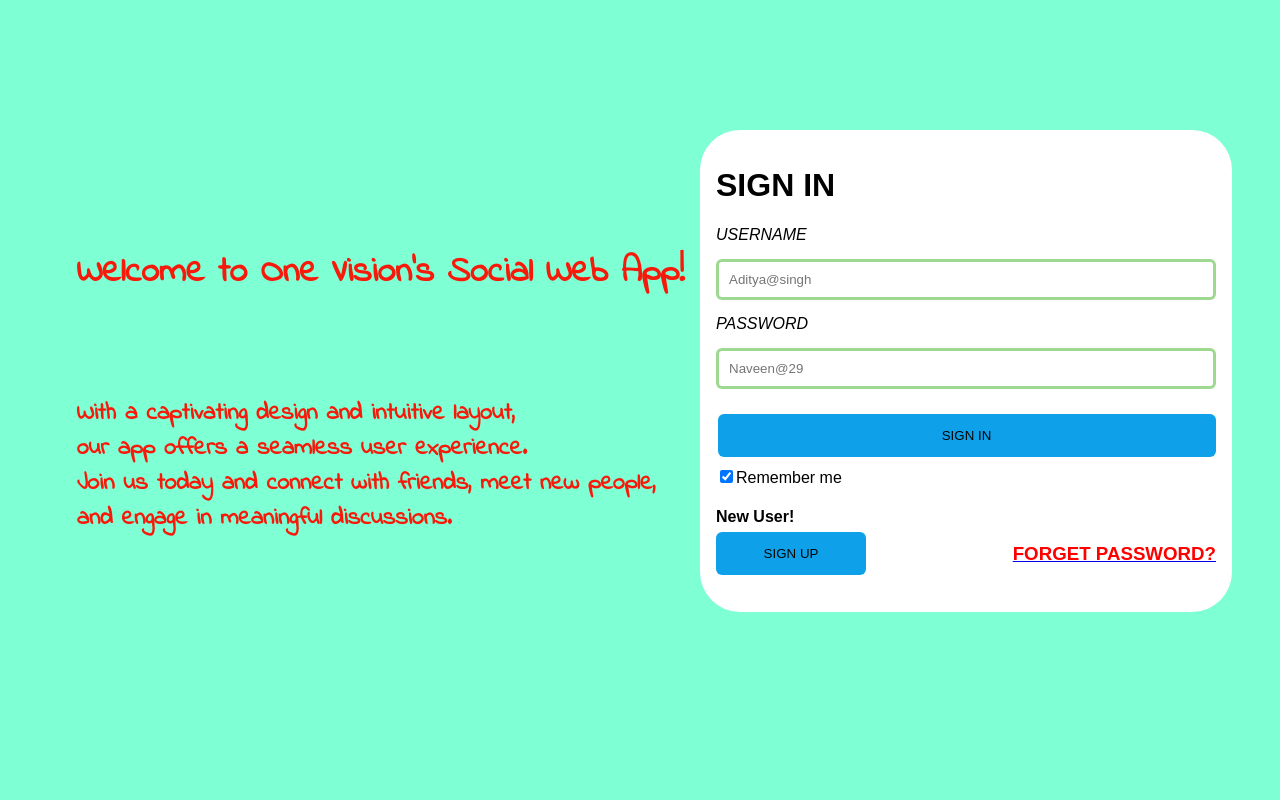
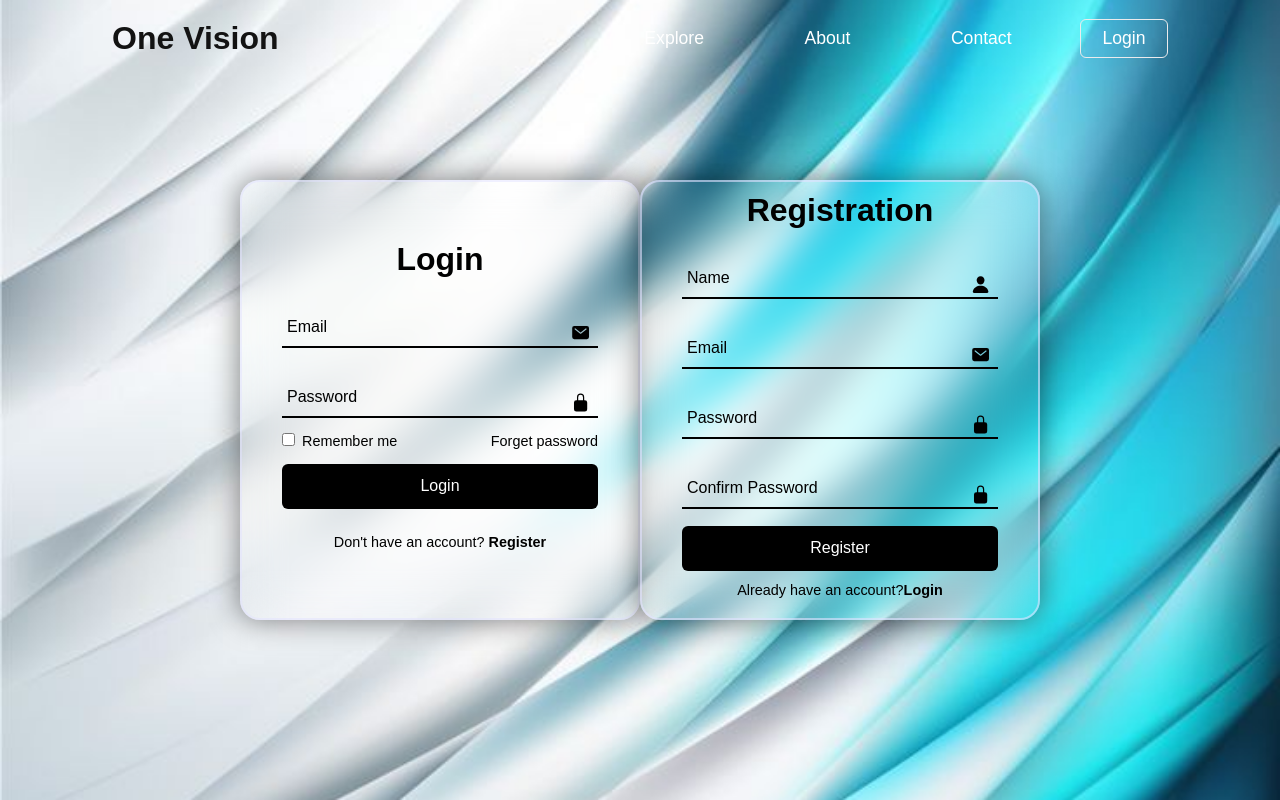
Before and after one commit to adityaIIITR2062/beSocial, a plain HTML site: page index.html in a window 1280 px wide. Drawn offline with nearby package versions, Linux system fonts and the light colour scheme.

Commit message:
3
Naveen do the rest work in this page

```diff
--- a/index.html
+++ b/index.html
@@ -1,44 +1,91 @@
 <!DOCTYPE html>
 <html lang="en">
-
 <head>
     <meta charset="UTF-8">
+    <meta http-equiv=”X-UA-Compatible” content=”IE=edge”>
     <meta name="viewport" content="width=device-width, initial-scale=1.0">
-  <title>social web App</title>
+    <title>loginpage</title>
     <link rel="stylesheet" href="style.css">
-  <link rel="preconnect" href="https://fonts.googleapis.com">
-  <link rel="preconnect" href="https://fonts.gstatic.com" crossorigin>
-  <link href="https://fonts.googleapis.com/css2?family=Indie+Flower&display=swap" rel="stylesheet">
+
 </head>
+<body>
 
-<body>
-  <!-- <div class="container"> -->
-    <form class="container">
-      <h1 class="sign">SIGN IN</h1>
-      <label><i>USERNAME</i></label>
-      <input type="text" placeholder="Aditya@singh" name="uname" required>
-      <label><i>PASSWORD</i></label>
-      <input type="password" placeholder="Naveen@29" name="psw" required>
-      <button style="width: 498px; margin-left:.3%;" type="submit">SIGN IN</button><br>
-      <input type="checkbox" checked="checked">Remember me
-      <div>
-        <span class="psw"> <a href="index2.html">
-            <H3 style="color: red;">FORGET PASSWORD?</H3>
-          </a></span>
-        <H4 class="newuser">New User!</H4>
-        <div class="signbtn">
-          <a href="index1.html">
-            <H3 class="signupbotton"> <button type="button">SIGN UP</button></H3>
-          </a>
+    <header>
+        <h2 class="logo">One Vision</h2>
+        <nav class="navigation">
+            <a href="#">Explore</a>
+            <a href="#">About</a>
+            <a href="#">Contact</a>
+            <button class="loginbtn">Login</button>
+        </nav>
+    </header>
+    <div class="form">
+        <div class="form-box login">
+            <h2>Login</h2>
+            <form action="#">
+                <div class="input-box">
+                    <span class="icon"><ion-icon
+                    name="mail"></ion-icon></span>
+                    <input type="email" required>
+                    <label>Email</label>
+                </div>
+                <div class="input-box">
+                    <span class="icon"><ion-icon
+                    name="lock-closed"></ion-icon></span>
+                    <input type="password" required>
+                    <label>Password</label>
+                </div>
+                <div class="remember-forget">
+                    <label><input type="checkbox">
+                    Remember me</label>
+                    <a href="#">Forget password</a>
+                </div>
+                <button type="submit" class="btn">Login</button>
+                <div class="login-register">
+                    <p>Don't have an account? <a href="#" class="register-link">Register</a> </p>
+                </div>
+            </form>
         </div>
     </div>
-  <!-- </div> -->
+
+    <div class="rform">
+        <div class="form-box registration">
+            <h2>Registration</h2>
+            <form action="#">
+                <div class="input-box">
+                    <span class="icon">
+                    <ion-icon name="person">
+                    </ion-icon></span>
+                    <input type="name" required>
+                    <label>Name</label>
+                </div>
+                <div class="input-box">
+                    <span class="icon"><ion-icon
+                    name="mail"></ion-icon></span>
+                    <input type="email" required>
+                    <label>Email</label>
+                </div>
+                <div class="input-box">
+                    <span class="icon"><ion-icon
+                    name="lock-closed"></ion-icon></span>
+                    <input type="password" required>
+                    <label>Password</label>
+                </div>
+                <div class="input-box">
+                    <span class="icon"><ion-icon
+                    name="lock-closed"></ion-icon></span>
+                    <input type="password" required>
+                    <label>Confirm Password</label>
+                </div>
+                <button type="submit" class="rbtn">Register</button>
+                <div class="login-already">
+                    <p>Already have an account?<a href="#" class="Login">Login</a> </p>
+                </div>
             </form>
-  <div class="description">
-    <h2> Welcome to One Vision's Social Web App! </h2><br>
-    <h4> With a captivating design and intuitive layout, <br> our app offers a seamless user experience.<br>
-      Join us today and connect with friends, meet new people,<br> and engage in meaningful discussions. </h4>
         </div>
+    </div>
+
+    <script type="module" src="https://unpkg.com/ionicons@7.1.0/dist/ionicons/ionicons.esm.js"></script>
+    <script nomodule src="https://unpkg.com/ionicons@7.1.0/dist/ionicons/ionicons.js"></script>
 </body>
-
 </html>
--- a/style.css
+++ b/style.css
@@ -1,98 +1,241 @@
+* {
+    margin: 0;
+    padding: 0;
+    box-sizing: border-box;
+    font-family: sans-serif;
+}
 body {
-   margin: 130px 50px 0px 700px;
-   font-family: Arial, sans-serif;
-   background-color: aquamarine;
+    display: flex;
+    justify-content: center;
+    align-items: center;
+    min-height: 100vh;
+    background: url('imgback.jpg');
+    background-size: cover;
+    background-position: center;
+}
+header {
+    position: fixed;
+    top: 0;
+    left: 0;
+    width: 100%;
+    padding: 1.2rem 7rem;
+    display: flex;
+    justify-content: space-between;
+    align-items: center;
+    z-index: 99;
+}
+.logo {
+    font-size: 2em;
+    color: rgb(19, 19, 19);
+    user-select: none;
+}
+.navigation a {
+    position: relative;
+    font-size: 1.1em;
+    color:white;
+    text-decoration:none;
+    font-weight: 500;
+    margin-left: 6rem;
+}
+.navigation a::after {
+    content: '';
+    position: absolute;
+    left: 0;
+    bottom: -6px;
+    width: 100%;
+    height: 3px;
+    background:white;
+    border-radius: 5px;
+    transform-origin: right;
+    transform: scale(0);
+    transition: transform .5s;
+}
+.navigation a:hover::after {
+    transform-origin: left;
+    transform: scale(1);
+}
+
+.navigation .loginbtn {
+    width: 5.5rem;
+    height: 2.4rem;
+    background: transparent;
+    border: 0.1em solid rgb(235, 235, 237);
+    outline: none;
+    border-radius: 6px;
+    cursor: pointer;
+    font-size: 1.1em;
+    color: white;
+    font-weight: 500;
+    margin-left: 4rem;
+    transition: .5s;
+}
+.navigation .loginbtn:hover {
+    background: rgb(211, 211, 235);
+    color: rgb(0, 0, 0);
+}
+.form {
+    position: relative;
+    width: 400px;
+    height: 440px;
+    background: transparent;
+    border: 2px solid rgba(225, 225, 255, 0.5);
+    border-radius: 20px;
+    backdrop-filter: blur(20px);
+    box-shadow: 0 0 30px rgba(0, 0, 0, 0.5);
+    display: flex;
+    justify-content: center;
+    align-items: center;
+}
+.form .form-box {
+    width: 100%;
+    padding: 40px;
+}
+.form-box h2 {
+    font-size: 2em;
+    color: black;
+    text-align: center;
+}
+.rform {
+    position: relative;
+    width: 400px;
+    height: 440px;
+    background: transparent;
+    border: 2px solid rgba(225, 225, 255, 0.604);
+    border-radius: 20px;
+    backdrop-filter: blur(20px);
+    box-shadow: 0 0 30px rgba(0, 0, 0, 0.5);
+    display: flex;
+    justify-content: center;
+    align-items: center;
+}
+.rform .form-box {
+    width: 100%;
+    padding: 40px;
+}
+.rform-box h2 {
+    font-size: 2em;
+    color: black;
+    text-align: center;
+}
+.input-box {
+    position: relative;
+    width: 100%;
+    height: 40px;
+    border-bottom: 2px solid black;
+    margin: 30px 0;
+}
+.input-box label {
+    position: absolute;
+    top: 50%;
+    left: 5px;
+    transform: translateY(-50%);
+    font-size: 1em;
+    pointer-events: none;
+    transition: 0.4s;
+}
+.input-box input:focus~label,
+.input-box input:valid~label {
+    top: -5px;
+}
+
+.input-box input {
+    width: 100%;
+    height: 100%;
+    background: transparent;
+    border: none;
+    outline: none;
+    font-size: 1em;
+    color: black;
+    font-weight: 600;
+    padding: 0 35px 0 5px;
 
 }
-.container {
-  width: 500px;
-  height: 450px;
-  margin: 0 auto;
-  background-color: #ffffff;
-  border-radius: 40px;
-  -webkit-border-radius: 40px;
-  -moz-border-radius: 40px;
-  -ms-border-radius: 40px;
-  -o-border-radius: 40px;
-  padding-top:20px;
-  padding: 16px;
+.input-box .icon {
+    position: absolute;
+    right: 8px;
+    font-size: 1.2em;
+    color: black;
+    line-height: 57px;
 }
-
-  h1 {
-    text-align: left;
+.remember-forget {
+    font-size: .9em;
+    color: black;
+    font-weight: 500;
+    margin: -15px 0 15px;
+    display: flex;
+    justify-content: space-between;
 }
-  input[type=text], input[type=password] {
+.remember-forget label input {
+    accent-color: black;
+    margin-right: 3px;
+}
+.remember-forget a {
+    color: black;
+    text-decoration: none;
+}
+.remember-forget a:hover {
+    text-decoration: underline;
+}
+.btn {
     width: 100%;
-    padding: 10px 10px;
-    margin: 15px 0;
-    display: inline-block;
-    border: 3px solid hwb(108 7% 33% / 0.464);;
-    box-sizing: border-box;
+    height: 45px;
+    background: black;
+    border: none;
+    outline: none;
     border-radius: 6px;
-    -webkit-border-radius: 6PX;
-    -moz-border-radius: 6PX;
-    -ms-border-radius: 6PX;
-    -o-border-radius: 6PX;
+    cursor: pointer;
+    font-size: 1em;
+    color: white;
+    font-weight: 500;
 }
-  button {
-    background-color: rgb(14, 161, 234);
+.btn:hover {
+    background-color: rgb(0, 0, 0);
+    color: rgb(226, 210, 210);
+}
+.rbtn {
+    width: 100%;
+    height: 45px;
+    background: black;
+    border: none;
+    outline: none;
     border-radius: 6px;
-    color: rgb(6, 6, 6);
-    padding: 14px 20px;
-    margin: 10px 0;
-    border: rgba(229, 104, 14, 0.595);
     cursor: pointer;
-    width: 100%;
-    -webkit-border-radius: 6PX;
-    -moz-border-radius: 6PX;
-    -ms-border-radius: 6PX;
-    -o-border-radius: 6PX;
+    font-size: 1em;
+    margin: -1em 0 -1.1em 0;
+    color: white;
+    font-weight: 500;
 }
-  button:hover {
-    opacity: 0.6;
+.rbtn:hover {
+    background-color: rgb(0, 0, 0);
+    color: rgb(227, 215, 215);
 }
-  span.psw {
-    float: right;
-    padding-top: 16px;
+.login-register {
+    font-size: .9em;
+    color: black;
+    text-align: center;
+    font-weight: 500;
+    margin: 25px 0 10px;
 }
-  @media screen and (max-width: 300px) {
-    span.psw {
-       display: block;
-       float: none;
+.login-register p a {
+    color: black;
+    text-decoration: none;
+    font-weight: 600;
 }
+.login-register p a:hover {
+    text-decoration: underline;
 }
-  .signupbotton {
-    cursor: pointer;
-    margin-top: -13px;
-    width: 150px;
-    height: auto;
+.login-already {
+    font-size: .9em;
+    color: black;
+    text-align: center;
+    font-weight: 500;
+    margin: 25px 0 10px;
 }
-  .newuser {
-  margin-bottom: 9px;
+.login-already p a {
+    color: black;
+    text-decoration: none;
+    font-weight: 600;
 }
-  .signbtn {
-    text-align: left;
+.login-already p a:hover {
+    text-decoration: underline;
 }
-  .backbtn {
-    margin-right: 41%;
-    text-transform: uppercase;
-    color:red;
-    text-align: right
-  }
-  .resetbtn {
-    width: 150px;
-    height: auto;
-    margin-left: 32%;
-  }
-  .description {
-    display:inline-block;
-    position:absolute;
-    top:27%;
-    left:6%;
-    /* margin-left: -640px; */
-    /* margin-top: -470px; */
-    font-family: 'Indie Flower', cursive;
-    color: rgb(247, 25, 9);
-    font-size: x-large;
-    /* border:2px solid black; */
-  }
```
Also changed, not shown: imgback.jpg (added). Lines whose indentation alone changed are shown as unchanged.
